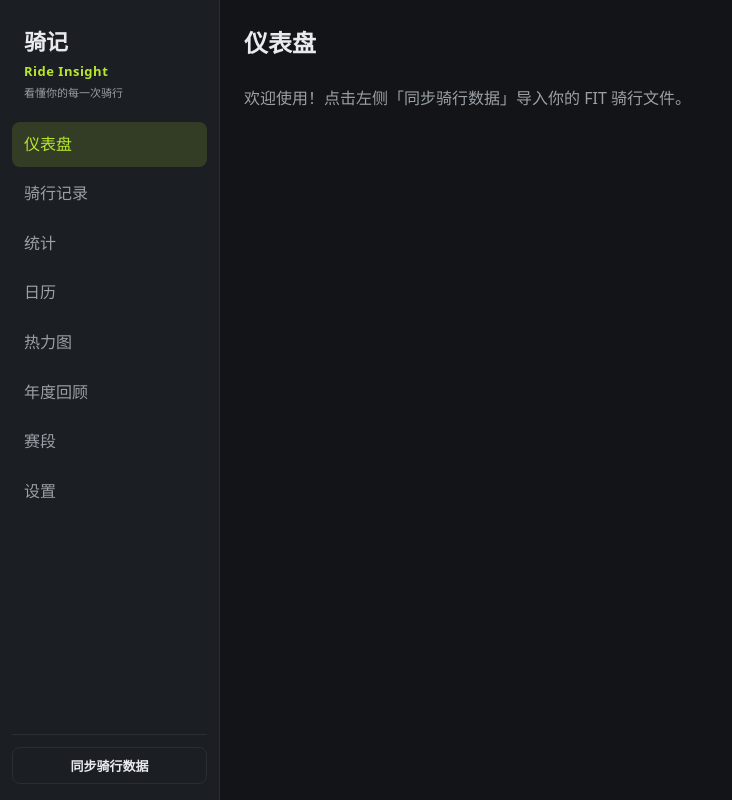
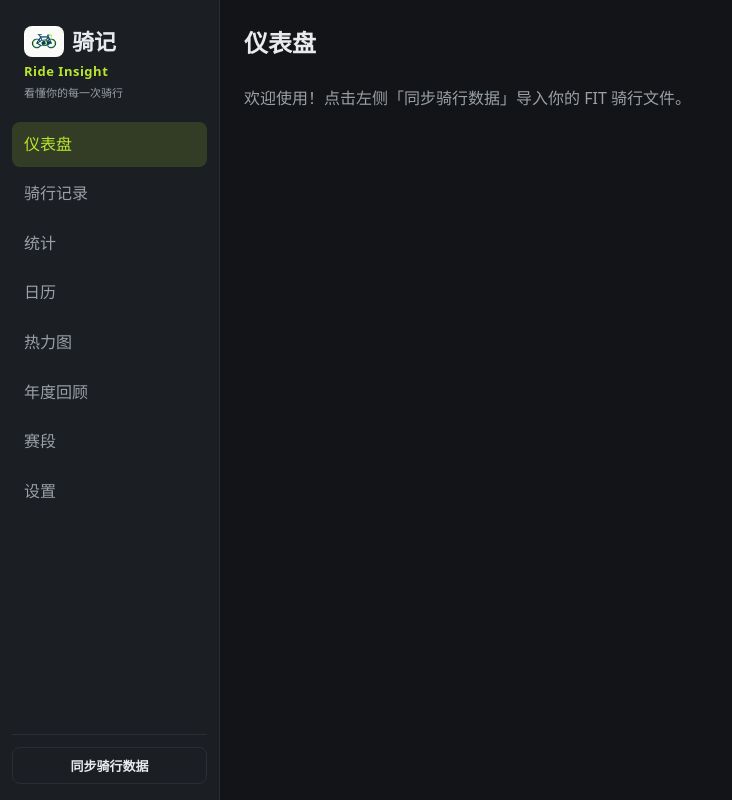
Before and after one commit to 999bug/cycling-analyzer, a React (Vite) app: page / in a window 1280 px wide. Shown: the whole page, without its empty margins (0-732 px from the left). Built offline with nearby package versions, Linux system fonts and the light colour scheme.

Commit message:
[IM]: 侧边栏接入骑记 logo 图标
- 品牌区加 ride.png 图标（圆角徽标，import.meta.env.BASE_URL 拼接适配子路径部署）
- favicon 已由用户切换为 ride.png
- 补 PROGRESS.md 分段详情条目与 logo 接入状态

```diff
--- a/src/layouts/AppLayout.css
+++ b/src/layouts/AppLayout.css
@@ -23,6 +23,18 @@
   gap: 2px;
   padding: 8px 12px 20px;
   text-decoration: none;
+  border-radius: 8px;
+}
+
+.app-layout__brand-row {
+  display: flex;
+  align-items: center;
+  gap: 8px;
+}
+
+.app-layout__brand-logo {
+  width: 40px;
+  height: auto;
   border-radius: 8px;
 }
 
--- a/src/layouts/AppLayout.tsx
+++ b/src/layouts/AppLayout.tsx
@@ -35,7 +35,14 @@ function AppLayout() {
       </a>
       <aside className="app-layout__sidebar">
         <Link className="app-layout__brand" to="/" title="回到仪表盘首页">
-          <span className="app-layout__brand-name">骑记</span>
+          <span className="app-layout__brand-row">
+            <img
+              className="app-layout__brand-logo"
+              src={`${import.meta.env.BASE_URL}ride.png`}
+              alt="骑记 logo"
+            />
+            <span className="app-layout__brand-name">骑记</span>
+          </span>
           <span className="app-layout__brand-en">Ride Insight</span>
           <span className="app-layout__brand-tagline">看懂你的每一次骑行</span>
         </Link>
```
Also changed, not shown: 1 other file (tests, documents, lock files or other folders).
